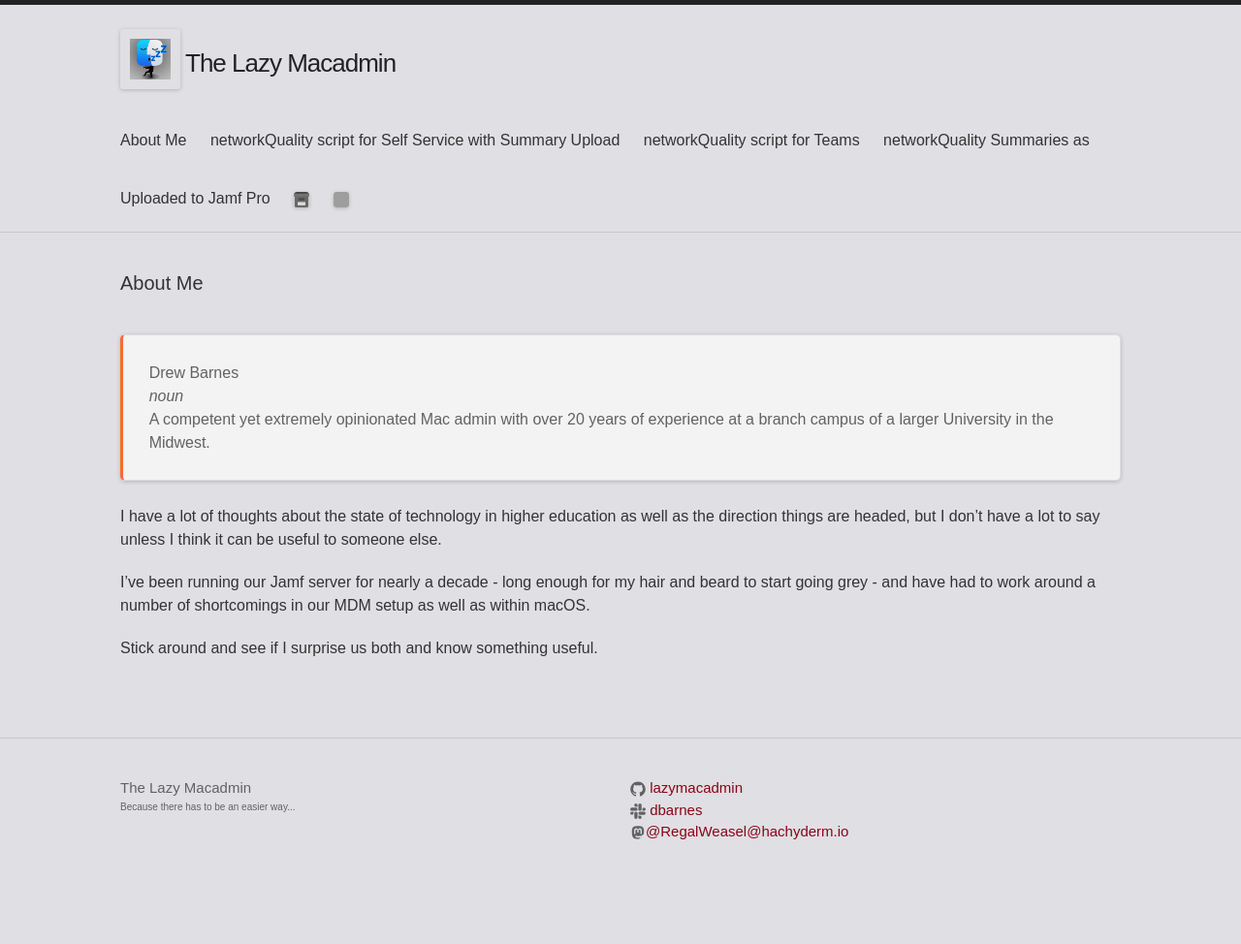
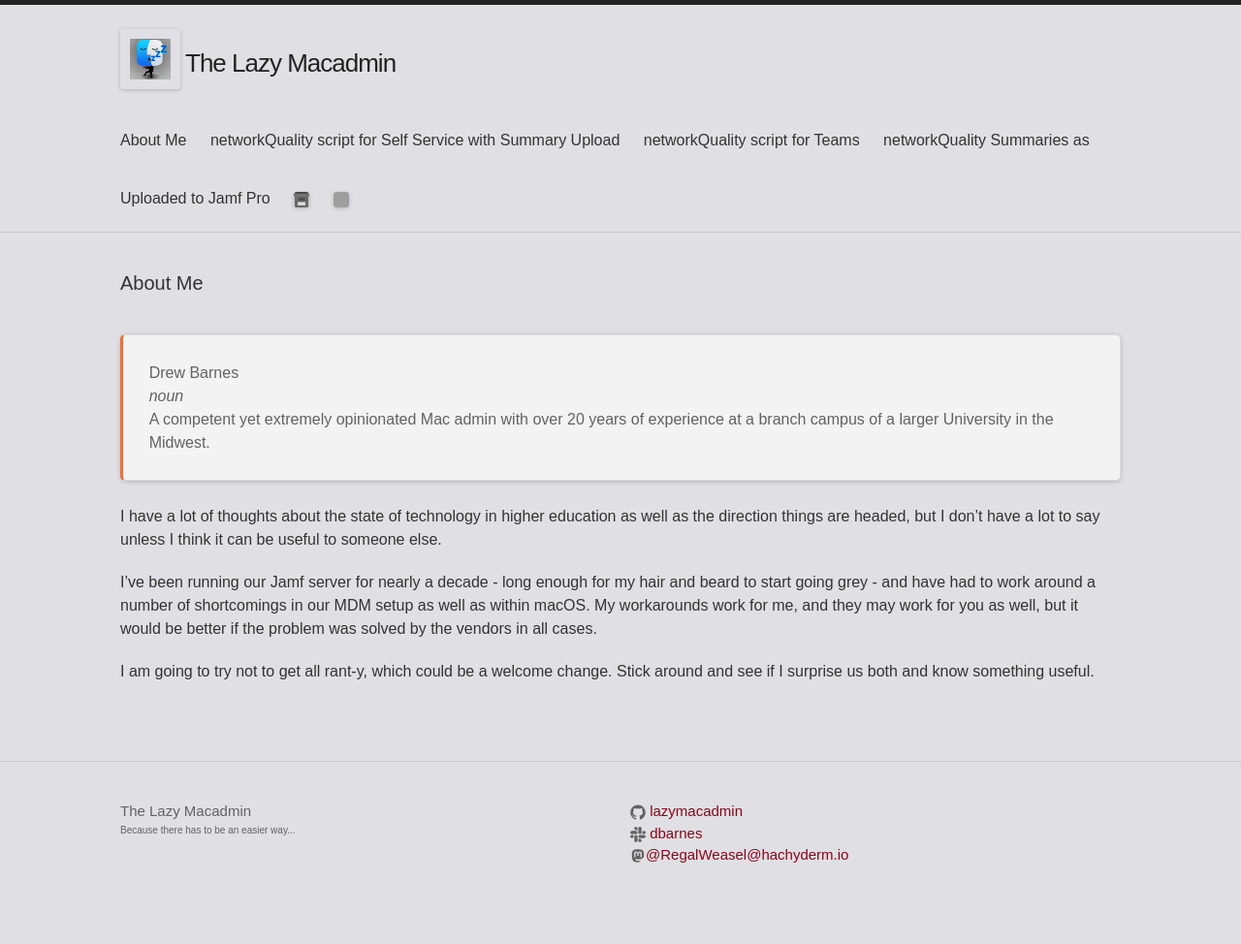
Before and after one commit to lazymacadmin/lazymacadmin.github.io, a Jekyll site: the page built from about.md, in a window 1280 px wide. Shown: the whole page at 97% size. Built offline with Jekyll 4.4.1, drawn with Linux system fonts in a browser that asks for light colours; some web fonts are replaced; before the commit the page ends 950 px from its top, so only the background shows below that; grey boxes are pictures that could not be loaded.

Commit message:
More about-isms

```diff
--- a/about.md
+++ b/about.md
@@ -8,6 +8,6 @@ title: About Me
 
 I have a lot of thoughts about the state of technology in higher education as well as the direction things are headed, but I don't have a lot to say unless I think it can be useful to someone else.
 
-I've been running our Jamf server for nearly a decade - long enough for my hair and beard to start going grey - and have had to work around a number of shortcomings in our MDM setup as well as within macOS.
+I've been running our Jamf server for nearly a decade - long enough for my hair and beard to start going grey - and have had to work around a number of shortcomings in our MDM setup as well as within macOS. My workarounds work for me, and they may work for you as well, but it would be better if the problem was solved by the vendors in all cases.
 
-Stick around and see if I surprise us both and know something useful.
+I am going to try not to get all rant-y, which could be a welcome change.  Stick around and see if I surprise us both and know something useful.
```
